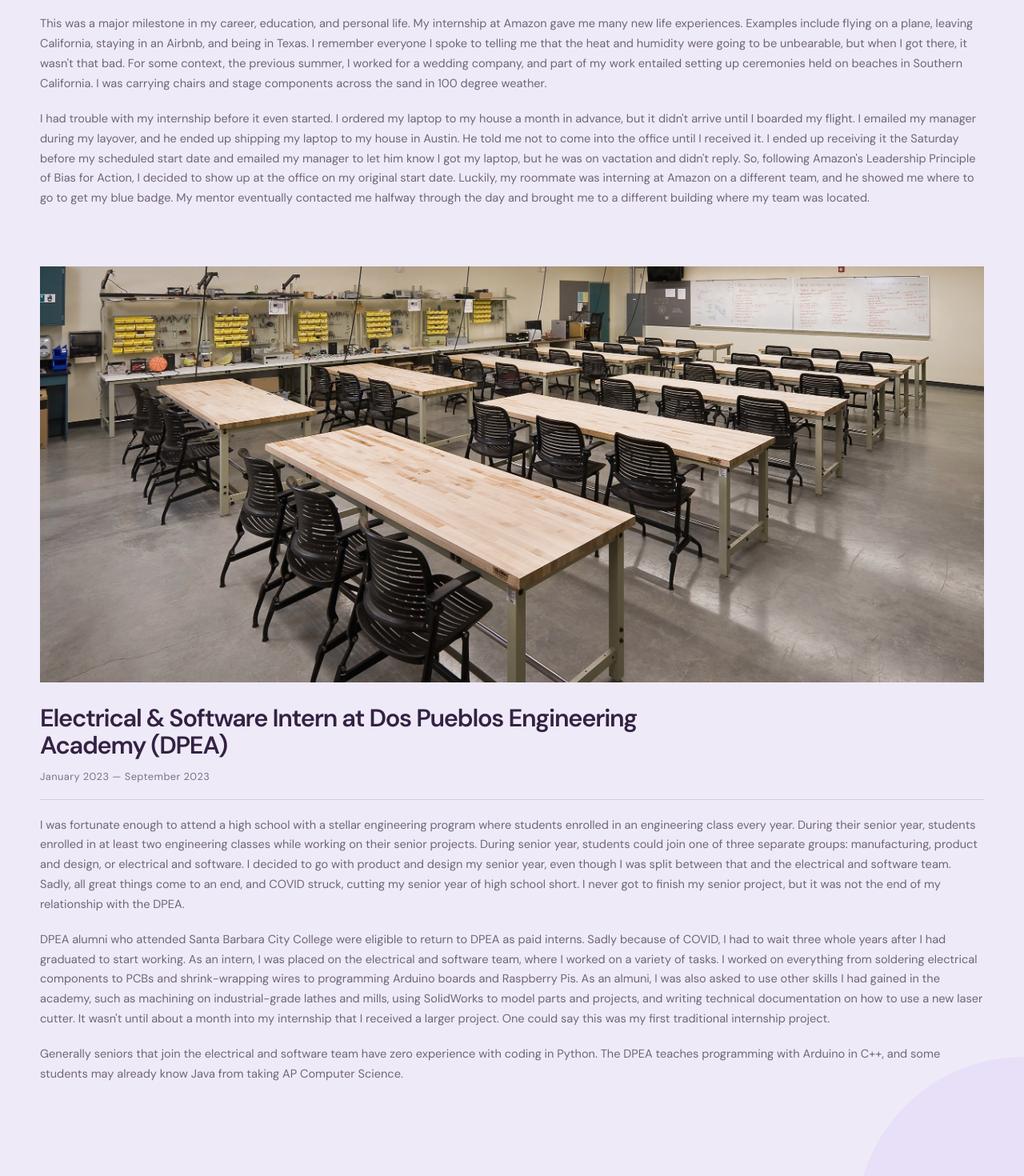
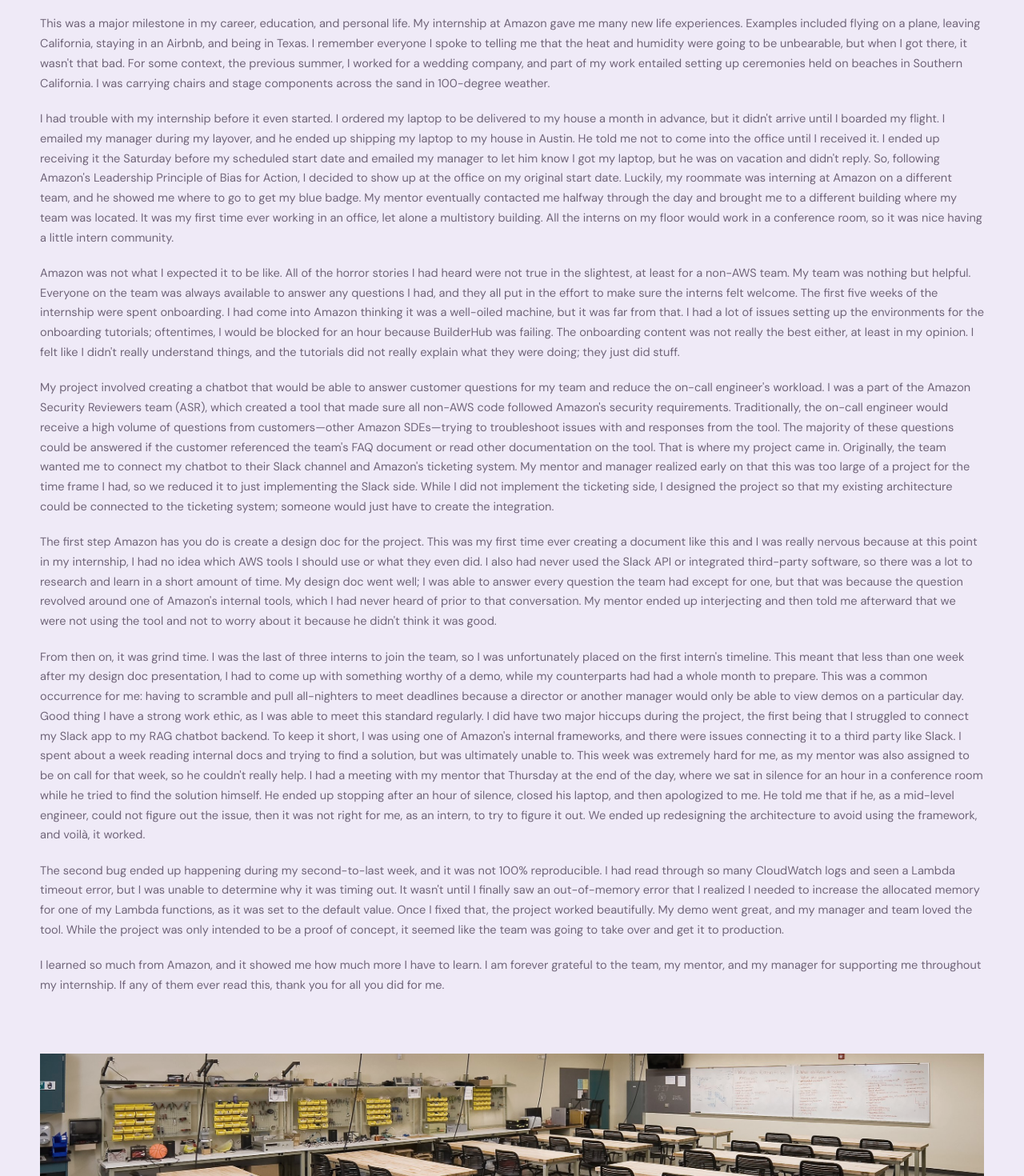
Before and after one commit to RonanValadez35/portfolio, a React (Vite) app: page / in a window 1280 px wide. Shown: the part 1700-3170 px from the top of the page at 80% size. Built offline with nearby package versions, Linux system fonts and the light colour scheme.

Commit message:
Updated work experience

```diff
--- a/src/components/WorkExperience.tsx
+++ b/src/components/WorkExperience.tsx
@@ -8,16 +8,62 @@
       <>
       <p>
       This was a major milestone in my career, education, and personal life. My internship at Amazon gave me many new life experiences. Examples
-      include flying on a plane, leaving California, staying in an Airbnb, and being in Texas. I remember everyone I spoke to telling me that the heat and humidity
+      included flying on a plane, leaving California, staying in an Airbnb, and being in Texas. I remember everyone I spoke to telling me that the heat and humidity
       were going to be unbearable, but when I got there, it wasn't that bad. For some context, the previous summer, I worked for a wedding company, and part of my
-      work entailed setting up ceremonies held on beaches in Southern California. I was carrying chairs and stage components across the sand in 100 degree weather.
+      work entailed setting up ceremonies held on beaches in Southern California. I was carrying chairs and stage components across the sand in 100-degree weather.
       </p>
       <p>
-      I had trouble with my internship before it even started. I ordered my laptop to my house a month in advance, but it didn't arrive until I boarded my flight. I emailed my
+      I had trouble with my internship before it even started. I ordered my laptop to be delivered to my house a month in advance, but it didn't arrive until I boarded my flight. I emailed my
       manager during my layover, and he ended up shipping my laptop to my house in Austin. He told me not to come into the office until I received it. I ended up receiving it the
-      Saturday before my scheduled start date and emailed my manager to let him know I got my laptop, but he was on vactation and didn't reply. So, following Amazon's Leadership
+      Saturday before my scheduled start date and emailed my manager to let him know I got my laptop, but he was on vacation and didn't reply. So, following Amazon's Leadership
       Principle of Bias for Action, I decided to show up at the office on my original start date. Luckily, my roommate was interning at Amazon on a different team,
       and he showed me where to go to get my blue badge. My mentor eventually contacted me halfway through the day and brought me to a different building where my team was located.
+      It was my first time ever working in an office, let alone a multistory building. All the interns on my floor would work in a conference room, so it was nice having a little
+      intern community.
+      </p>
+      <p>
+        Amazon was not what I expected it to be like. All of the horror stories I had heard were not true in the slightest, at least for a non-AWS team. My team was nothing
+        but helpful. Everyone on the team was always available to answer any questions I had, and they all put in the effort to make sure the interns felt welcome. The first five weeks
+        of the internship were spent onboarding. I had come into Amazon thinking it was a well-oiled machine, but it was far from that. I had a lot of issues setting up the environments
+        for the onboarding tutorials; oftentimes, I would be blocked for an hour because BuilderHub was failing. The onboarding content was not really the best either, at least in my
+        opinion. I felt like I didn't really understand things, and the tutorials did not really explain what they were doing; they just did stuff.
+      </p>
+      <p>
+        My project involved creating a chatbot that would be able to answer customer questions for my team and reduce the on-call engineer's workload. I was a part of
+        the Amazon Security Reviewers team (ASR), which created a tool that made sure all non-AWS code followed Amazon's security requirements. Traditionally, the
+        on-call engineer would receive a high volume of questions from customers—other Amazon SDEs—trying to troubleshoot
+        issues with and responses from the tool. The majority of these questions could be answered if the customer referenced the team's FAQ document or read other documentation on the tool.
+        That is where my project came in. Originally, the team wanted me to connect my chatbot to their Slack channel and Amazon's ticketing system. My mentor and manager realized early on
+        that this was too large of a project for the time frame I had, so we reduced it to just implementing the Slack side. While I did not implement the ticketing side,
+        I designed the project so that my existing architecture could be connected to the ticketing system; someone would just have to create the integration.
+      </p>
+      <p>
+        The first step Amazon has you do is create a design doc for the project. This was my first time ever creating a document like this and I was really nervous because
+        at this point in my internship, I had no idea which AWS tools I should use or what they even did. I also had never used the Slack API or integrated third-party
+        software, so there was a lot to research and learn in a short amount of time. My design doc went well; I was able to answer every question the team had except for
+        one, but that was because the question revolved around one of Amazon's internal tools, which I had never heard of prior to that conversation. My mentor ended up interjecting
+        and then told me afterward that we were not using the tool and not to worry about it because he didn't think it was good.
+      </p>
+      <p>From then on, it was grind time. I was the last of three interns to join the team, so I was unfortunately placed on the first intern's timeline. This meant that less than one
+        week after my design doc presentation, I had to come up with something worthy of a demo, while my counterparts had had a whole month to prepare. This was a common occurrence for me:
+        having to scramble and pull all-nighters to meet deadlines because a director or another manager would only be able to view demos on a particular day. Good thing I have a strong
+        work ethic, as I was able to meet this standard regularly. I did have two major hiccups during the project, the first being that I struggled to connect my Slack app to my RAG chatbot
+        backend. To keep it short, I was using one of Amazon's internal frameworks, and there were issues connecting it to a third party like Slack.
+        I spent about a week reading internal docs and trying to find a solution, but was ultimately unable to. This week was extremely hard for me, as my mentor was also
+        assigned to be on call for that week, so he couldn't really help. I had a meeting with my mentor that Thursday at the end of the day, where we sat in silence for an hour
+        in a conference room while he tried to find the solution himself. He ended up stopping after an hour of silence, closed his laptop, and then apologized to me. He told me
+        that if he, as a mid-level engineer, could not figure out the issue, then it was not right for me, as an intern, to try to figure it out. We ended up redesigning the architecture
+        to avoid using the framework, and voilà, it worked.
+      </p>
+      <p>
+        The second bug ended up happening during my second-to-last week, and it was not 100% reproducible. I had read through so many CloudWatch logs and seen a Lambda timeout error,
+        but I was unable to determine why it was timing out. It wasn't until I finally saw an out-of-memory error that I realized I needed to increase the allocated memory for one
+        of my Lambda functions, as it was set to the default value. Once I fixed that, the project worked beautifully. My demo went great, and my manager and team loved the tool.
+        While the project was only intended to be a proof of concept, it seemed like the team was going to take over and get it to production.
+      </p>
+      <p>
+        I learned so much from Amazon, and it showed me how much more I have to learn. I am forever grateful to the team, my mentor, and my manager for supporting me throughout
+        my internship. If any of them ever read this, thank you for all you did for me.
       </p>
       </>
     )
@@ -32,22 +78,33 @@
         <>
         <p>
           I was fortunate enough to attend a high school with a stellar engineering program where students enrolled in an engineering class every year.
-          During their senior year, students enrolled in at least two engineering classes while working on their senior projects. During senior year, students
+          During their senior year, students enrolled in at least two engineering classes while working on their senior projects. As seniors, students
           could join one of three separate groups: manufacturing, product and design, or electrical and software. I decided to go with
-          product and design my senior year, even though I was split between that and the electrical and software team. Sadly, all great things come to an end,
+          product and design my senior year, even though I was torn between that and the electrical and software team. Sadly, all great things come to an end,
           and COVID struck, cutting my senior year of high school short. I never got to finish my senior project, but it was not the end of my relationship with the DPEA.
         </p>
         <p>
-          DPEA alumni who attended Santa Barbara City College were eligible to return to DPEA as paid interns. Sadly because of COVID, I had to
-          wait three whole years after I had graduated to start working. As an intern, I was placed on the electrical and software team, where I worked on a variety of tasks.
+          DPEA alumni who attended Santa Barbara City College were eligible to return to DPEA as paid interns. Sadly, because of COVID, I had to
+          wait until three years after I graduated before I could start working. As an intern, I was placed on the electrical and software team, where I worked on a variety of tasks.
           I worked on everything from soldering electrical components to PCBs and shrink-wrapping wires to programming Arduino boards and Raspberry Pis.
-          As an almuni, I was also asked to use other skills I had gained in the academy, such as machining on industrial-grade lathes and mills, using SolidWorks to
+          As an alumnus, I was also asked to use other skills I had gained in the academy, such as machining on industrial-grade lathes and mills, using SolidWorks to
           model parts and projects, and writing technical documentation on how to use a new laser cutter.
-          It wasn't until about a month into my internship that I received a larger project. One could say this was my first traditional internship project.
+          It wasn't until about a month into my internship that I was assigned a larger project. One could say this was my first traditional internship project.
         </p>
         <p>
-          Generally seniors that join the electrical and software team have zero experience with coding in Python. The DPEA teaches programming with Arduino in C++,
-          and some students may already know Java from taking AP Computer Science.
+          Generally, seniors who join the electrical and software team have no experience coding in Python. The DPEA teaches programming with Arduino in C++,
+          and some students may already know Java from taking AP Computer Science. The knowledge gap is significant: students may have experience with neither software nor the electrical
+          components used by the DPEA, so my job was to ease that burden. I developed an app that demonstrated the capabilities of most of the electrical components seniors
+          would program. I essentially built a Scratch-like application where students could program the hardware through buttons and dials. This would allow the students
+          to visualize and understand what each component was and how to use it properly. I remember that after I completed the first part of the project, I had my mentor come over
+          to test the app. He was the teacher for the electrical and software team, so I thought that if he could not understand how to use the app, then no student would
+          be able to. He ended up crashing the app when he first started using it. I remember this taught me a valuable lesson, as it was embarrassing that my app broke. That lesson
+          was to assume that your customer has no clue whatsoever how to use your software. You need to build it in such a way that it is intuitive and cannot be broken easily.
+        </p>
+        <p>
+          After I finished the project, I ended up working on a couple of senior projects, programming motors and other hardware components. Soon enough, it was the end of the school
+          year, and I was off to Cal Poly. The DPEA staff members have an important place in my life, as they are the ones who set me on this journey. To all the DPEA staff, thank you for your hard
+          work and support.
         </p>
         </>
       )
```
